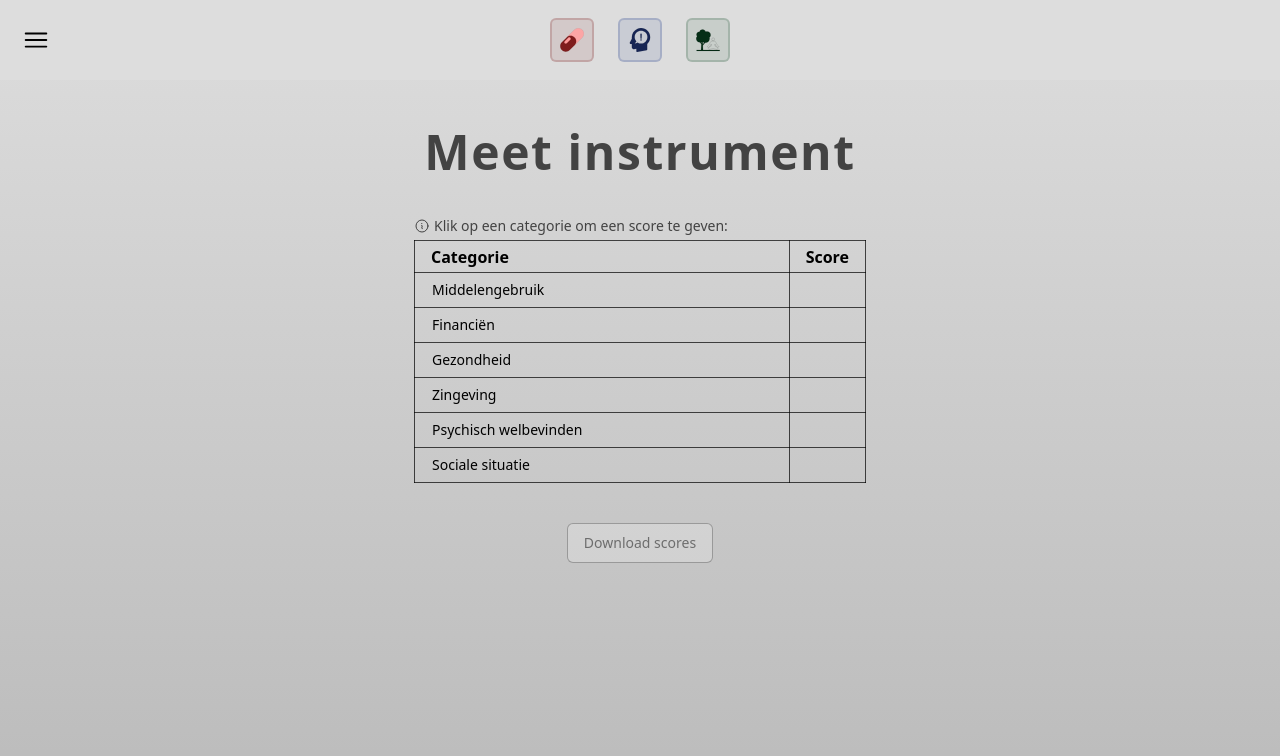
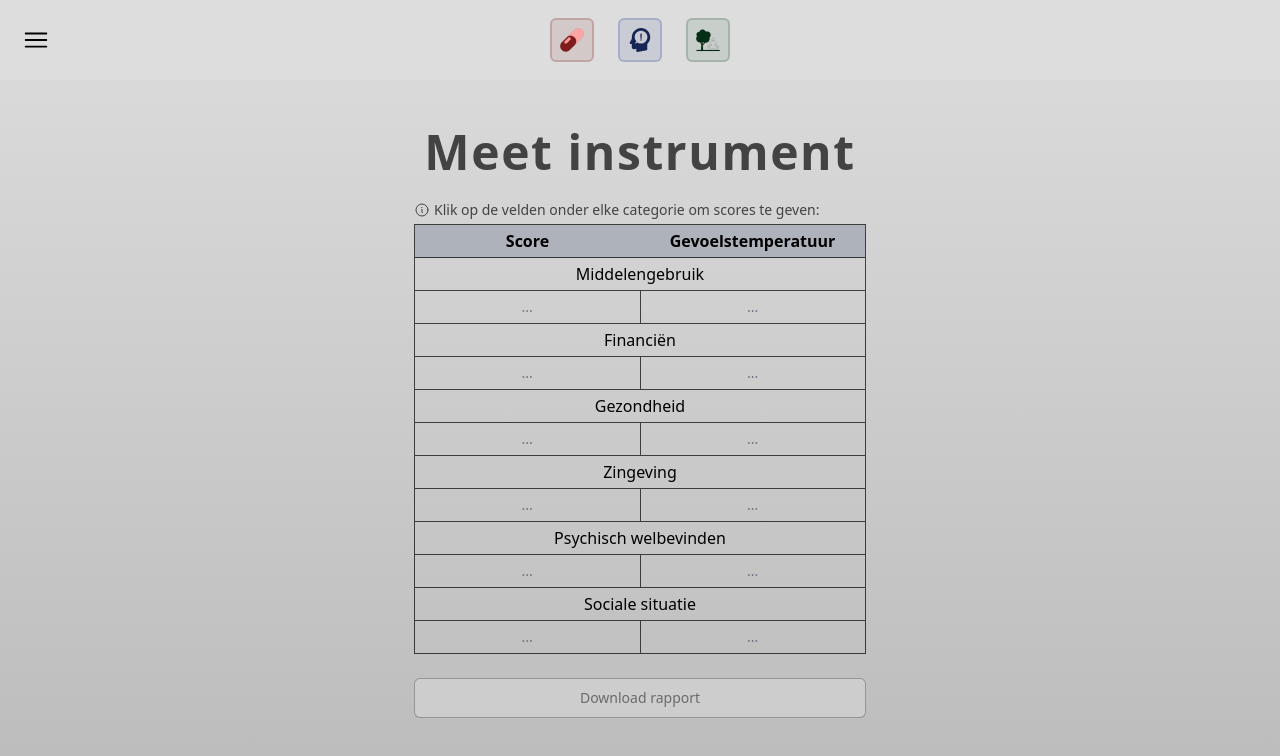
Before and after one commit to Rami-Wohl/drieluik, a Next.js app: page /meet-instrument in a window 1280 px wide. Shown: the top 756 px of the page. Built offline with nearby package versions, Linux system fonts and the light colour scheme.

Commit message:
revamp meetinstrument

```diff
--- a/src/app/meet-instrument/data.ts
+++ b/src/app/meet-instrument/data.ts
@@ -57,3 +57,16 @@ export const socialScoreLabels = [
   "6 - Ik heb veel mensen om me heen waar ik energie van krijg en sommige zijn minder leuk.",
   "7 - Ik voel me sociaal en heb een goede band met mijn vrienden en/of familie.",
 ];
+
+export const gevoelsTemperatuurLabels = [
+  "1 - een een een een",
+  "2 - twee twee twee twee",
+  "3 - drie drie drie drie",
+  "4 - vier vier vier vier",
+  "5 - vijf vijf vijf vijf",
+  "6 - zes zes zes zes",
+  "7 - zeven zeven zeven zeven",
+  "8 - acht acht acht acht",
+  "9 - negen negen negen negen",
+  "10 - tien tien tien tien",
+];
--- a/src/app/meet-instrument/page.tsx
+++ b/src/app/meet-instrument/page.tsx
@@ -16,9 +16,10 @@ import {
   psychologicalScoreLabels,
   socialScoreLabels,
   substancesScoreLabels,
+  gevoelsTemperatuurLabels,
 } from "./data";
 import InformationIcon from "~/components/icons/information-icon";
-import { formatDateTime } from "~/lib/utils";
+import { formatDateTime, formatDateTimeForFilename } from "~/lib/utils";
 
 type Report = {
   substancesScore: string;
@@ -27,6 +28,12 @@ type Report = {
   meaningScore: string;
   psychologicalScore: string;
   socialScore: string;
+  substancesTemp: string;
+  financesTemp: string;
+  healthTemp: string;
+  meaningTemp: string;
+  psychologicalTemp: string;
+  socialTemp: string;
 };
 
 function generateReport(props: Report) {
@@ -34,12 +41,12 @@ function generateReport(props: Report) {
   const reportContent = `
 Rapport gemaakt op: ${dateTimeFormatted}
 
-    Middelengebruik: ${substancesScoreLabels[Number(props.substancesScore) - 1]}
-    Financien: ${financesScoreLabels[Number(props.financesScore) - 1]}
-    Gezondheid: ${healthScoreLabels[Number(props.healthScore) - 1]}
-    Zingeving: ${meaningScoreLabels[Number(props.meaningScore) - 1]}
-    Psychisch welbevinden: ${psychologicalScoreLabels[Number(props.psychologicalScore) - 1]}
-    Sociale situatie: ${socialScoreLabels[Number(props.socialScore) - 1]}
+Middelengebruik: ${substancesScoreLabels[Number(props.substancesScore) - 1]}. De gevoelstemperatuur voor deze categorie is ${gevoelsTemperatuurLabels[Number(props.substancesTemp) - 1]}
+Financien: ${financesScoreLabels[Number(props.financesScore) - 1]}. De gevoelstemperatuur voor deze categorie is ${gevoelsTemperatuurLabels[Number(props.financesTemp) - 1]}
+Gezondheid: ${healthScoreLabels[Number(props.healthScore) - 1]}. De gevoelstemperatuur voor deze categorie is ${gevoelsTemperatuurLabels[Number(props.healthTemp) - 1]}
+Zingeving: ${meaningScoreLabels[Number(props.meaningScore) - 1]}. De gevoelstemperatuur voor deze categorie is ${gevoelsTemperatuurLabels[Number(props.meaningTemp) - 1]}
+Psychisch welbevinden: ${psychologicalScoreLabels[Number(props.psychologicalScore) - 1]}. De gevoelstemperatuur voor deze categorie is ${gevoelsTemperatuurLabels[Number(props.psychologicalTemp) - 1]}
+Sociale situatie: ${socialScoreLabels[Number(props.socialScore) - 1]}. De gevoelstemperatuur voor deze categorie is ${gevoelsTemperatuurLabels[Number(props.socialTemp) - 1]}
 `;
 
   const blob = new Blob([reportContent], { type: "text/plain" });
@@ -47,30 +54,192 @@ function generateReport(props: Report) {
 
   const link = document.createElement("a");
   link.href = url;
-  link.download = `Report_${dateTimeFormatted.replace(/[:\s]/g, "_")}.txt`;
+  link.download = `Meetinstrument_rapport_${formatDateTimeForFilename(new Date())}.txt`;
   document.body.appendChild(link);
   link.click();
-
   document.body.removeChild(link);
   URL.revokeObjectURL(url);
 }
 
-function HeaderRow() {
+function ValueRow({
+  label,
+  selfReportValue,
+  temperatureValue,
+  setSelfReportValue,
+  setTemperature,
+  selfReportOptions,
+  temperatureOptions,
+}: {
+  label: string;
+  selfReportValue: string;
+  temperatureValue: string;
+  setSelfReportValue: Dispatch<SetStateAction<string>>;
+  setTemperature: Dispatch<SetStateAction<string>>;
+  selfReportOptions: string[];
+  temperatureOptions: string[];
+}) {
   return (
-    <thead>
-      <tr className="h-8 w-full border border-black border-opacity-70">
-        <th className="border-black border-opacity-70 px-4 text-left font-sans font-bold">
-          Categorie
-        </th>
-        <th className="w-12 border border-black border-opacity-70 px-4 text-left font-sans font-bold">
-          Score
-        </th>
-      </tr>
-    </thead>
+    <div className="flex w-full flex-col border-b border-black border-opacity-70 last:border-b-0">
+      <div className="flex flex-1 items-center justify-center border-b border-black border-opacity-70 px-2 py-1 text-xs md:text-base">
+        {label}
+      </div>
+
+      <div className="flex flex-row">
+        <div className="flex flex-1 items-center justify-center border-r border-black border-opacity-70">
+          <ScoreSelectMenu
+            label={label}
+            value={selfReportValue}
+            setValue={setSelfReportValue}
+            options={selfReportOptions}
+          />
+        </div>
+
+        <div className="flex flex-1 items-center justify-center">
+          <ScoreSelectMenu
+            label={label}
+            value={temperatureValue}
+            setValue={setTemperature}
+            options={temperatureOptions}
+          />
+        </div>
+      </div>
+    </div>
   );
 }
 
-function ValueRow({
+export default function InstrumentPage() {
+  const [substancesScore, setSubstancesScore] = useState<string>("");
+  const [financesScore, setFinancesScore] = useState<string>("");
+  const [healthScore, setHealthScore] = useState<string>("");
+  const [meaningScore, setMeaningScore] = useState<string>("");
+  const [psychologicalScore, setPsychologicalScore] = useState<string>("");
+  const [socialScore, setSocialScore] = useState<string>("");
+
+  const [substancesTemp, setSubstancesTemp] = useState<string>("");
+  const [financesTemp, setFinancesTemp] = useState<string>("");
+  const [healthTemp, setHealthTemp] = useState<string>("");
+  const [meaningTemp, setMeaningTemp] = useState<string>("");
+  const [psychologicalTemp, setPsychologicalTemp] = useState<string>("");
+  const [socialTemp, setSocialTemp] = useState<string>("");
+
+  const enableDownloadReport =
+    !!substancesScore &&
+    !!financesScore &&
+    !!healthScore &&
+    !!meaningScore &&
+    !!psychologicalScore &&
+    !!socialScore &&
+    !!substancesTemp &&
+    !!financesTemp &&
+    !!healthTemp &&
+    !!meaningTemp &&
+    !!psychologicalTemp &&
+    !!socialTemp;
+
+  return (
+    <div className="relative mt-32 flex w-full max-w-[500px] flex-col items-center justify-center gap-6 px-6">
+      <Pageheader text="Meet instrument" />
+
+      <div className="w-full">
+        <label className="mb-1 flex flex-row items-center justify-start gap-1 font-sans text-xs font-light text-[#333333] text-opacity-90 sm:text-sm">
+          {" "}
+          <InformationIcon height={16} width={16} /> Klik op de velden onder
+          elke categorie om scores te geven:{" "}
+        </label>
+        <div className="relative flex w-full flex-col border border-black border-opacity-70">
+          <div className="flex w-full border-b border-black border-opacity-70 bg-gray-400 bg-opacity-65">
+            <div className="flex-1 px-2 py-1 text-center font-sans text-xs font-bold md:text-base">
+              Score
+            </div>
+            <div className="flex-1 px-2 py-1 text-center font-sans text-xs font-bold md:text-base">
+              Gevoelstemperatuur
+            </div>
+          </div>
+
+          <ValueRow
+            label="Middelengebruik"
+            selfReportValue={substancesScore}
+            temperatureValue={substancesTemp}
+            setSelfReportValue={setSubstancesScore}
+            setTemperature={setSubstancesTemp}
+            selfReportOptions={substancesScoreLabels}
+            temperatureOptions={gevoelsTemperatuurLabels}
+          />
+          <ValueRow
+            label="Financiën"
+            selfReportValue={financesScore}
+            temperatureValue={financesTemp}
+            setSelfReportValue={setFinancesScore}
+            setTemperature={setFinancesTemp}
+            selfReportOptions={financesScoreLabels}
+            temperatureOptions={gevoelsTemperatuurLabels}
+          />
+          <ValueRow
+            label="Gezondheid"
+            selfReportValue={healthScore}
+            temperatureValue={healthTemp}
+            setSelfReportValue={setHealthScore}
+            setTemperature={setHealthTemp}
+            selfReportOptions={healthScoreLabels}
+            temperatureOptions={gevoelsTemperatuurLabels}
+          />
+          <ValueRow
+            label="Zingeving"
+            selfReportValue={meaningScore}
+            temperatureValue={meaningTemp}
+            setSelfReportValue={setMeaningScore}
+            setTemperature={setMeaningTemp}
+            selfReportOptions={meaningScoreLabels}
+            temperatureOptions={gevoelsTemperatuurLabels}
+          />
+          <ValueRow
+            label="Psychisch welbevinden"
+            selfReportValue={psychologicalScore}
+            temperatureValue={psychologicalTemp}
+            setSelfReportValue={setPsychologicalScore}
+            setTemperature={setPsychologicalTemp}
+            selfReportOptions={psychologicalScoreLabels}
+            temperatureOptions={gevoelsTemperatuurLabels}
+          />
+          <ValueRow
+            label="Sociale situatie"
+            selfReportValue={socialScore}
+            temperatureValue={socialTemp}
+            setSelfReportValue={setSocialScore}
+            setTemperature={setSocialTemp}
+            selfReportOptions={socialScoreLabels}
+            temperatureOptions={gevoelsTemperatuurLabels}
+          />
+        </div>
+      </div>
+      <Button
+        variant="secondary"
+        className="w-full border border-black border-opacity-50 bg-opacity-50"
+        disabled={!enableDownloadReport}
+        onClick={() =>
+          generateReport({
+            substancesScore,
+            financesScore,
+            healthScore,
+            meaningScore,
+            psychologicalScore,
+            socialScore,
+            substancesTemp,
+            financesTemp,
+            healthTemp,
+            meaningTemp,
+            psychologicalTemp,
+            socialTemp,
+          })
+        }
+      >
+        Download rapport
+      </Button>
+    </div>
+  );
+}
+
+function ScoreSelectMenu({
   label,
   value,
   setValue,
@@ -82,124 +251,13 @@ function ValueRow({
   options: string[];
 }) {
   return (
-    <tr className="relative h-8 w-full border border-black border-opacity-70">
-      <td className="border border-black border-opacity-70 text-left text-xs md:text-base">
-        <ScoreSelectMenu label={label} setValue={setValue} options={options} />
-      </td>
-      <td
-        className={`h-8 w-12 border border-black border-opacity-70 p-1 text-center text-xl font-thin text-opacity-70`}
-      >
-        {value}
-      </td>
-    </tr>
-  );
-}
-
-export default function InstrumentPage() {
-  const [substancesScore, setSubstancesScore] = useState<string>("");
-  const [financesScore, setFinancesScore] = useState<string>("");
-  const [healthScore, setHealthScore] = useState<string>("");
-  const [meaningScore, setMeaningScore] = useState<string>("");
-  const [psychologicalScore, setPsychologicalScore] = useState<string>("");
-  const [socialScore, setSocialScore] = useState<string>("");
-
-  const enableDownloadReport =
-    substancesScore.length > 0 &&
-    financesScore.length > 0 &&
-    healthScore.length > 0 &&
-    meaningScore.length > 0 &&
-    psychologicalScore.length > 0 &&
-    socialScore.length > 0;
-
-  return (
-    <div className="relative mt-32 flex w-full max-w-[500px] flex-col items-center justify-center gap-10 px-6">
-      <Pageheader text="Meet instrument" />
-
-      <div className="relative w-full">
-        <label className="mb-1 flex flex-row items-center justify-start gap-1 font-sans text-xs font-light text-[#333333] text-opacity-90 sm:text-sm">
-          <InformationIcon height={16} width={16} />
-          Klik op een categorie om een score te geven:
-        </label>
-        <table className="relative h-auto w-full border-collapse">
-          <HeaderRow />
-          <tbody>
-            <ValueRow
-              label="Middelengebruik"
-              value={substancesScore}
-              setValue={setSubstancesScore}
-              options={substancesScoreLabels}
-            />
-            <ValueRow
-              label="Financiën"
-              value={financesScore}
-              setValue={setFinancesScore}
-              options={financesScoreLabels}
-            />
-            <ValueRow
-              label="Gezondheid"
-              value={healthScore}
-              setValue={setHealthScore}
-              options={healthScoreLabels}
-            />
-            <ValueRow
-              label="Zingeving"
-              value={meaningScore}
-              setValue={setMeaningScore}
-              options={meaningScoreLabels}
-            />
-            <ValueRow
-              label="Psychisch welbevinden"
-              value={psychologicalScore}
-              setValue={setPsychologicalScore}
-              options={psychologicalScoreLabels}
-            />
-            <ValueRow
-              label="Sociale situatie"
-              value={socialScore}
-              setValue={setSocialScore}
-              options={socialScoreLabels}
-            />
-          </tbody>
-        </table>
-      </div>
-      <Button
-        variant="secondary"
-        className="border border-black border-opacity-50 bg-opacity-50"
-        disabled={!enableDownloadReport}
-        onClick={() =>
-          generateReport({
-            substancesScore,
-            financesScore,
-            healthScore,
-            meaningScore,
-            psychologicalScore,
-            socialScore,
-          })
-        }
-      >
-        Download scores
-      </Button>
-    </div>
-  );
-}
-
-function ScoreSelectMenu({
-  label,
-  setValue,
-  options,
-}: {
-  label: string;
-  setValue: Dispatch<SetStateAction<string>>;
-  options: string[];
-}) {
-  return (
     <DropdownMenu modal>
       <DropdownMenuTrigger asChild>
         <Button
           variant="ghost"
-          className="flex h-8 w-full flex-row justify-start rounded-none hover:bg-opacity-50 focus-visible:ring-0 focus-visible:ring-offset-0"
+          className="flex h-8 w-full flex-row justify-center rounded-none hover:bg-opacity-50 focus-visible:ring-0 focus-visible:ring-offset-0"
         >
-          {label}
+          {value || <span className="text-gray-500">{"..."}</span>}
         </Button>
       </DropdownMenuTrigger>
       <DropdownMenuContent
@@ -207,24 +265,22 @@ function ScoreSelectMenu({
         className="flex items-center justify-center bg-gradient-to-b from-red-50 to-green-50 px-2 py-2"
       >
         <div className="relative flex max-h-80 flex-col gap-2 overflow-y-scroll md:max-h-full">
-          {Array.from({ length: 7 }, (_, i) => i + 1).map((n) => {
-            return (
+          {Array.from({ length: options.length }, (_, i) => i + 1).map((n) => (
             <div
               key={`${label}-button-${n}`}
               className="z-10 cursor-pointer rounded-lg border-2 border-black border-opacity-20 hover:border-opacity-70"
             >
               <DropdownMenuItem
-                  className={`max-w-[calc(100vw-24px)] cursor-pointer px-4 py-1`}
+                className="max-w-[calc(100vw-24px)] cursor-pointer px-4 py-1"
                 onClick={() => setValue(String(n))}
               >
                 {options[n - 1]}
               </DropdownMenuItem>
             </div>
-            );
-          })}
+          ))}
           <div className="mb-4 md:hidden" />
         </div>
-        <div className="pointer-events-none absolute bottom-0 left-0 right-0 z-50 h-12 bg-gradient-to-t from-white to-transparent md:hidden"></div>
+        <div className="pointer-events-none absolute bottom-0 left-0 right-0 z-50 h-12 bg-gradient-to-t from-white to-transparent md:hidden" />
       </DropdownMenuContent>
     </DropdownMenu>
   );
```
Lines whose indentation alone changed are shown as unchanged.
